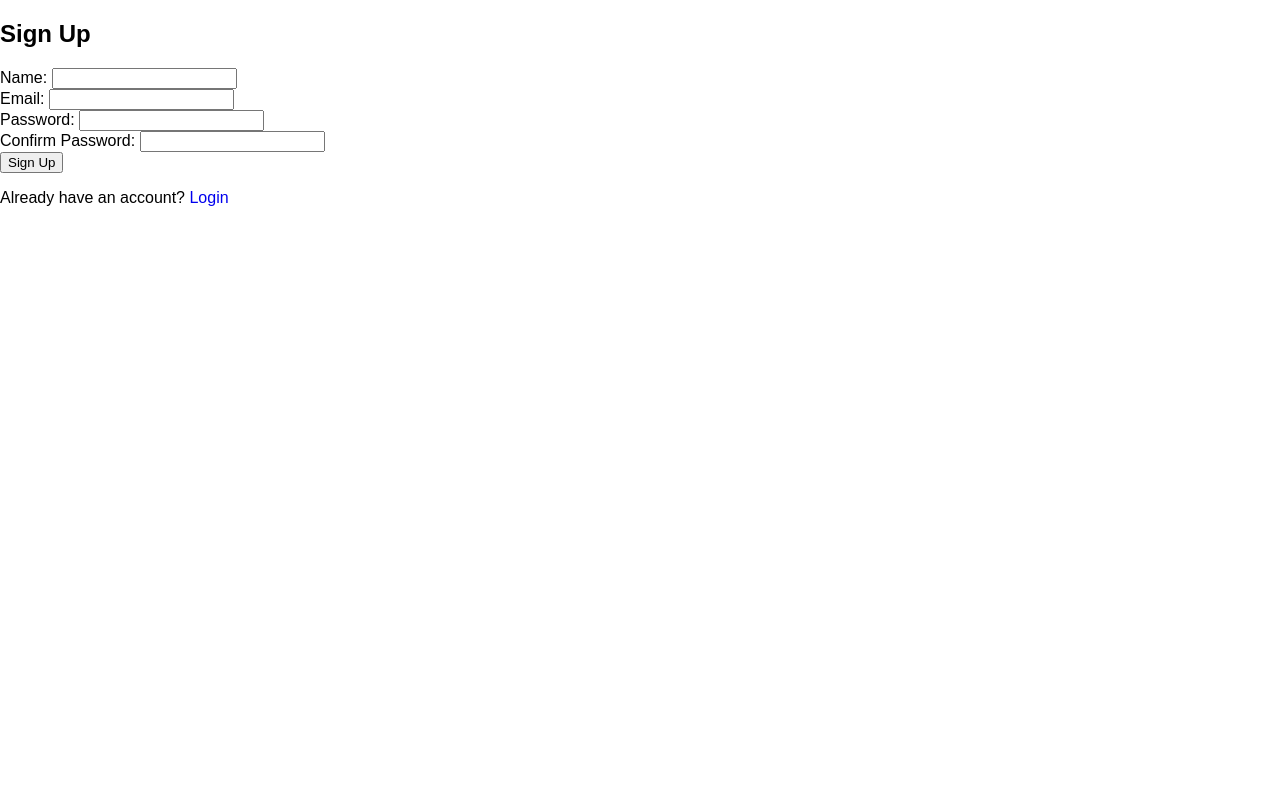
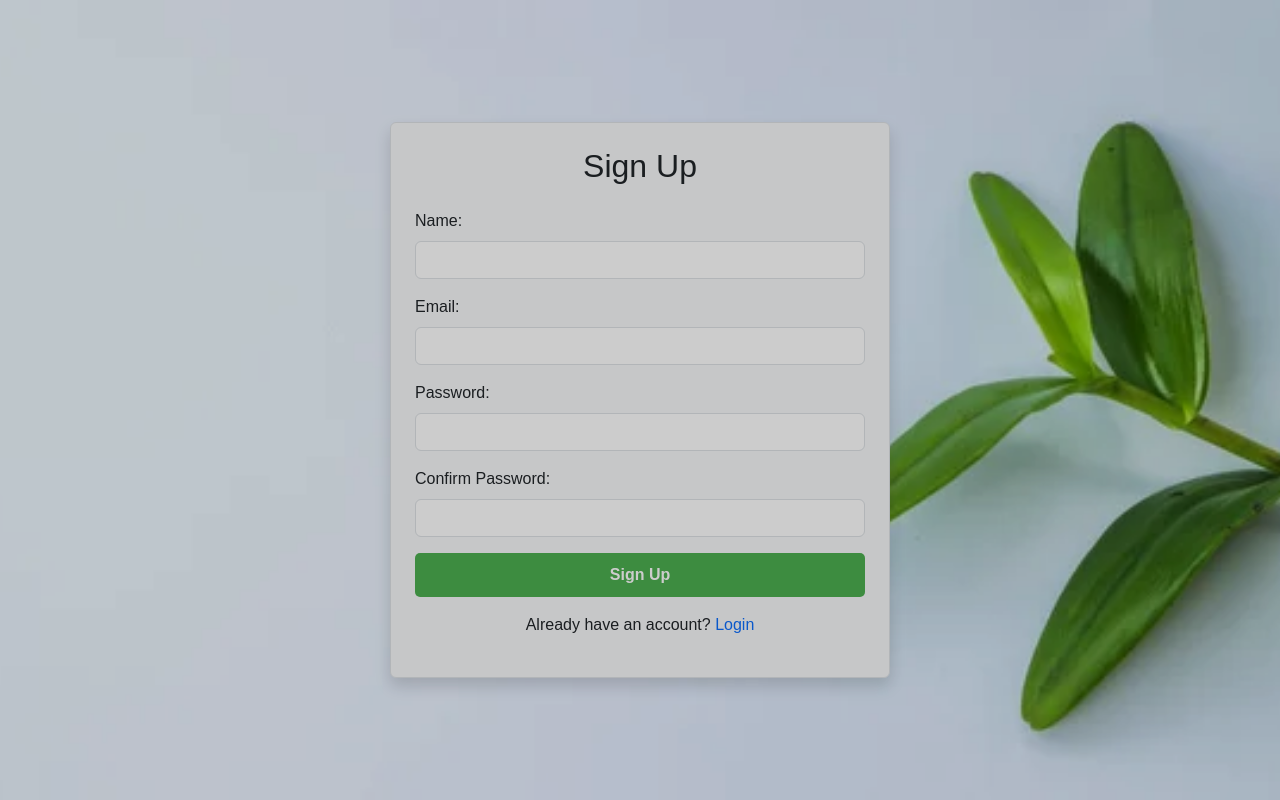
Before and after one commit to Bhoomi3637/Outback_nursery_managment, a PHP site: page /signup.php in a window 1280 px wide. Run offline with PHP 8.4, Linux system fonts and the light colour scheme.

Commit message:
Modify signup.php in to bootstrap

```diff
--- a/signup.php
+++ b/signup.php
@@ -3,32 +3,48 @@
 <head>
     <meta charset="UTF-8">
     <meta name="viewport" content="width=device-width, initial-scale=1.0">
-    <title>Sign Up - Outback Nursery</title>
+    <link href="https://cdn.jsdelivr.net/npm/bootstrap@5.3.0/dist/css/bootstrap.min.css" rel="stylesheet">
+<!-- Bootstrap CSS -->
+<link href="https://stackpath.bootstrapcdn.com/bootstrap/5.3.0/css/bootstrap.min.css" rel="stylesheet">
+<link rel="stylesheet" href="https://cdnjs.cloudflare.com/ajax/libs/font-awesome/6.0.0-beta3/css/all.min.css">
+
+<!-- Bootstrap JS (including Popper.js) -->
+<script src="https://code.jquery.com/jquery-3.6.0.min.js"></script>
+<script src="https://stackpath.bootstrapcdn.com/bootstrap/5.3.0/js/bootstrap.bundle.min.js"></script>
+
+    <title>Outback Nursery</title>
     <link rel="stylesheet" href="style.css">
 </head>
 <body>
+<main class="main-bg">
+    <section class="py-5">
+        <div class="container">
             <div class="form-container">
-        <form id="signup-form">
-            <h2>Sign Up</h2>
-            <div class="input-group">
-                <label for="signup-name">Name:</label>
-                <input type="text" id="signup-name" required>
+                <form id="signup-form" class="border p-4 rounded bg-light shadow">
+                    <h2 class="text-center mb-4">Sign Up</h2>
+                    <div class="mb-3">
+                        <label for="signup-name" class="form-label">Name:</label>
+                        <input type="text" class="form-control" id="signup-name" required>
                     </div>
-            <div class="input-group">
-                <label for="signup-email">Email:</label>
-                <input type="email" id="signup-email" required>
+                    <div class="mb-3">
+                        <label for="signup-email" class="form-label">Email:</label>
+                        <input type="email" class="form-control" id="signup-email" required>
                     </div>
-            <div class="input-group">
-                <label for="signup-password">Password:</label>
-                <input type="password" id="signup-password" required>
+                    <div class="mb-3">
+                        <label for="signup-password" class="form-label">Password:</label>
+                        <input type="password" class="form-control" id="signup-password" required>
                     </div>
-            <div class="input-group">
-                <label for="signup-confirm-password">Confirm Password:</label>
-                <input type="password" id="signup-confirm-password" required>
+                    <div class="mb-3">
+                        <label for="signup-confirm-password" class="form-label">Confirm Password:</label>
+                        <input type="password" class="form-control" id="signup-confirm-password" required>
                     </div>
-            <button type="submit">Sign Up</button>
-            <p>Already have an account? <a href="login.php">Login</a></p>
+                    <button type="submit" class="btn btn-success w-100">Sign Up</button>
+                    <p class="mt-3 text-center">Already have an account? <a href="login.php">Login</a></p>
                 </form>
             </div>
+        </div>
+    </section>
+</main>
+
 </body>
 </html>
--- a/style.css
+++ b/style.css
@@ -226,6 +226,38 @@
     background-color: #45a049; /* Darker green on hover */
 }
 
+/* registration */
+.main-bg {
+    background-image: url('Image/hero.jpg'); /* Change to your image path */
+    background-size: cover;
+    background-position: center;
+    height: 100vh; /* Full viewport height */
+    display: flex;
+    align-items: center; /* Center vertically */
+    justify-content: center; /* Center horizontally */
+    filter: brightness(0.8); /* Slightly dim the background for better contrast */
+}
+
+.form-container {
+    /* width: 100%; */
+    width: 500px;
+    max-width: 600px; /* Limit the width of the form */
+    backdrop-filter: blur(5px); /* Add a blur effect behind the form */
+}
+
+.border {
+    border: 1px solid #4CAF50; /* Green border to match the plant theme */
+}
+
+.btn-success {
+    background-color: #4CAF50; /* Green button color */
+    border-color: #4CAF50; /* Green border color */
+}
+
+.btn-success:hover {
+    background-color: #45a049; /* Darker green on hover */
+}
+
 
 footer {
     position: relative;
```
Lines whose indentation alone changed are shown as unchanged.
